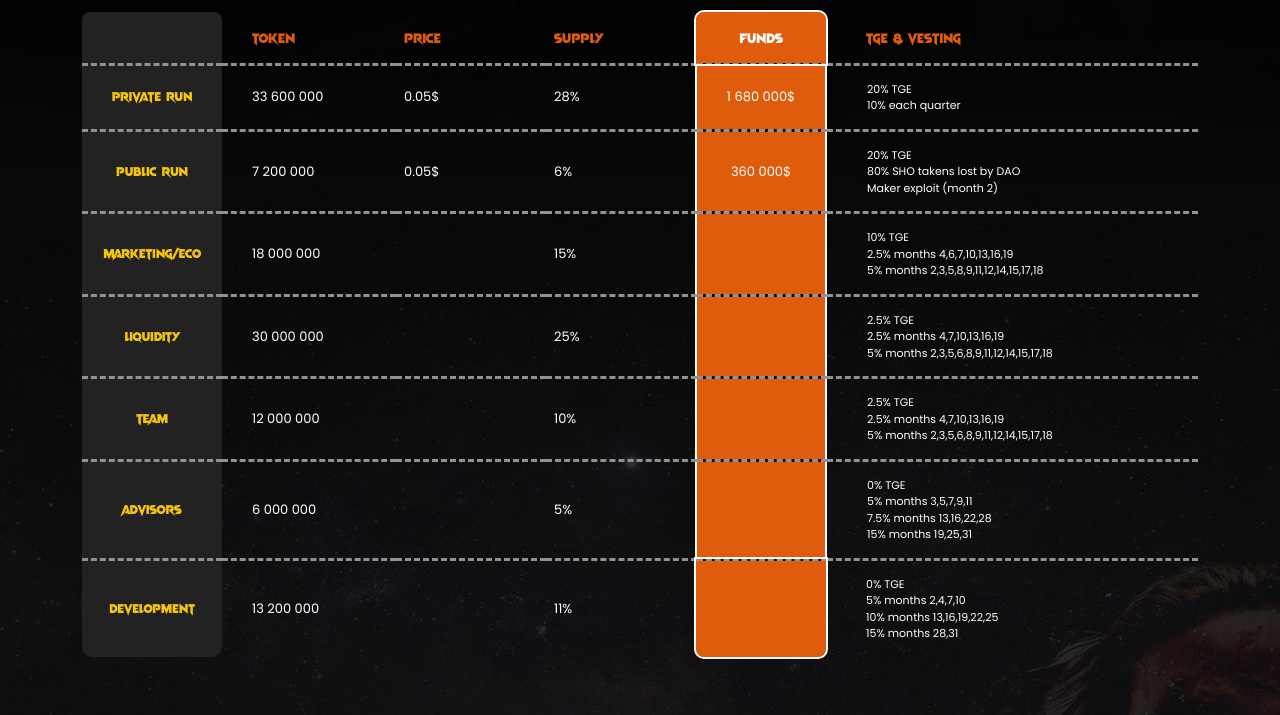
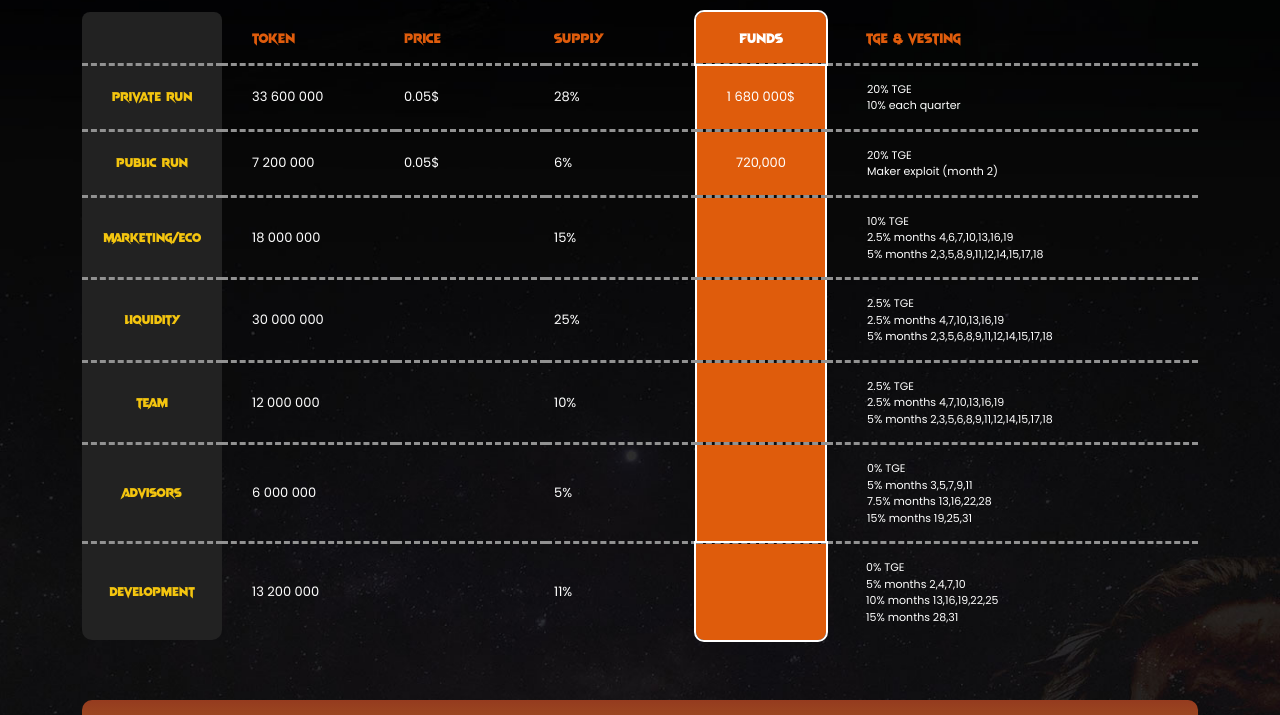
Before and after one commit to yjoon45/yjoon45.github.io, a plain HTML site: page vigdis/index.html in a window 1280 px wide. Shown: the part 1320-2035 px from the top of the page. Drawn offline with nearby package versions, Linux system fonts and the light colour scheme.

Commit message:
updated numbers

```diff
--- a/vigdis/index.html
+++ b/vigdis/index.html
@@ -210,10 +210,9 @@
                                 <td>7 200 000</td>
                                 <td>0.05$</td>
                                 <td>6%</td>
-                                <td>360 000$</td>
+                                <td>720,000</td>
                                 <td>
                                     <span>20% TGE</span>
-                                    <span>80% SHO takens lost by DAO</span>
                                     <span>Maker exploit (month 2)</span>
                                 </td>
                             </tr>
```
